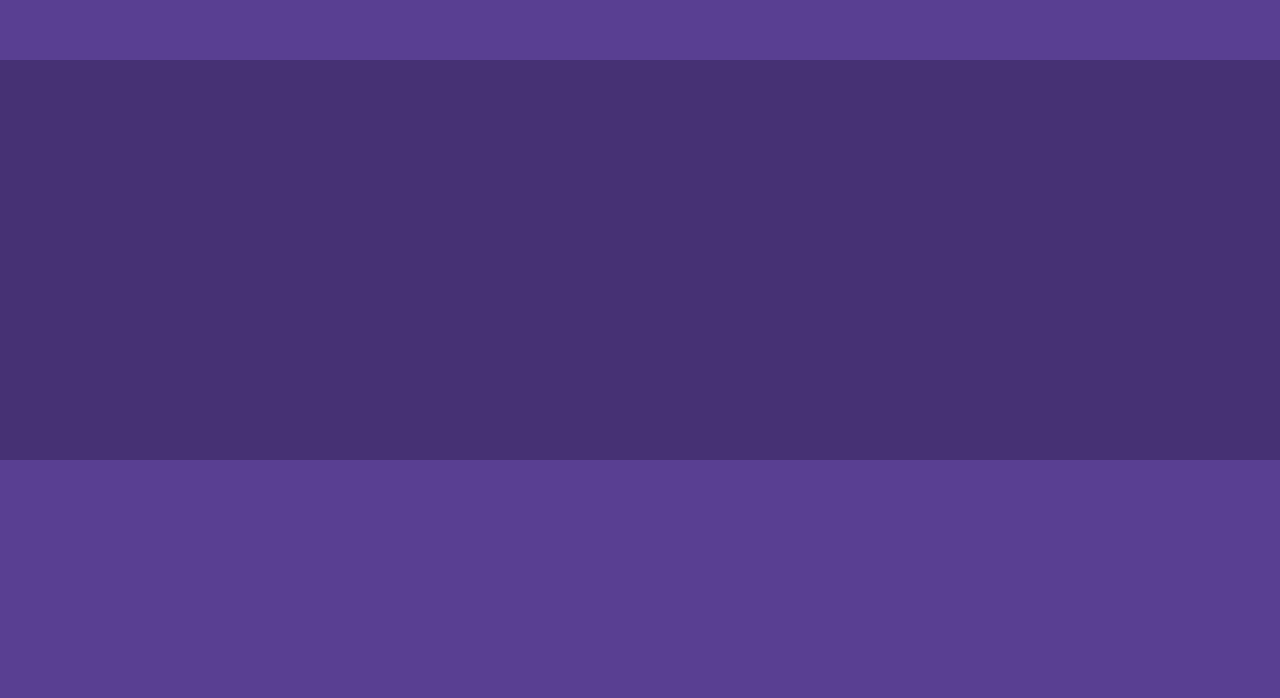
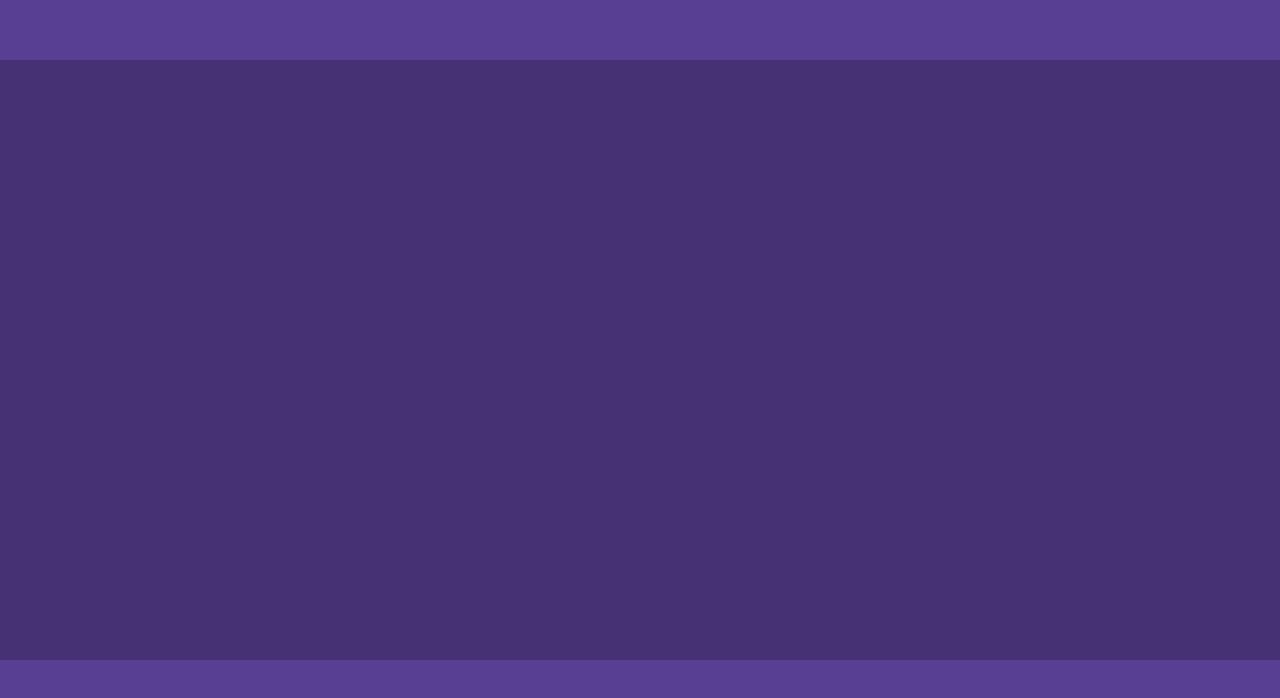
Before and after one commit to albertantony911/thefriendlycouch, a plain HTML site: page nav-bar.html in a window 1280 px wide. Shown: the part 740-1438 px from the top of the page. Drawn offline with Linux system fonts and the light colour scheme.

Commit message:
Update nav-bar.html

```diff
--- a/nav-bar.html
+++ b/nav-bar.html
@@ -79,7 +79,7 @@
 
     <div class="h-screen font-poppins">
 
-        <div class="h-2/4 ">
+        <div class="h-3/4 ">
 
         </div>
 
```
